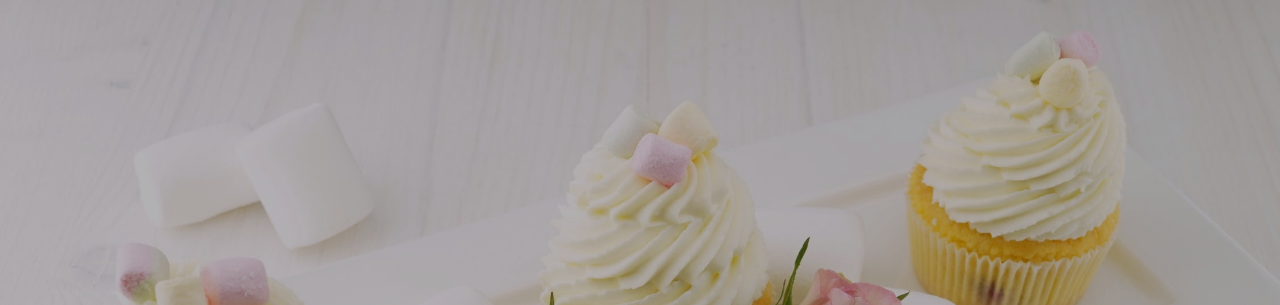
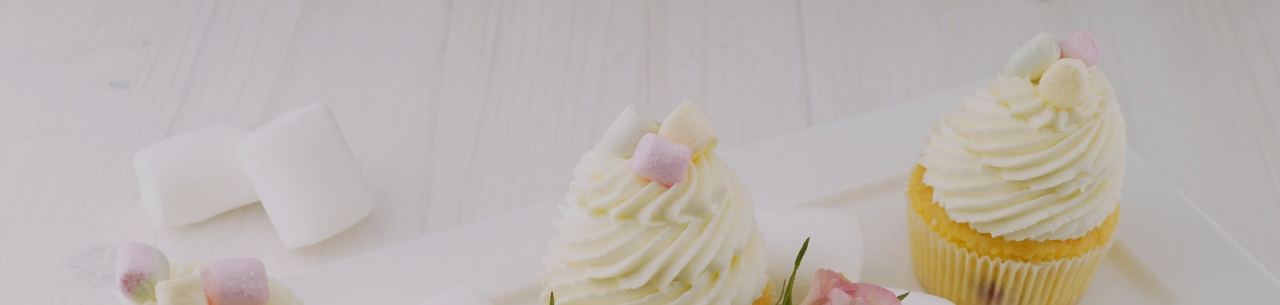
Before and after one commit to iCodeCoolStuff/cupcake-palace-v2, a website: page index.html in a window 1280 px wide. Shown: the part 62-367 px from the top of the page. Drawn offline with nearby package versions, Linux system fonts and the light colour scheme.

Commit message:
make hero a little lighter

```diff
--- a/scss/main.scss
+++ b/scss/main.scss
@@ -1,6 +1,6 @@
 /* Variables */
 
-$hero-darkness: 0.3;
+$hero-darkness: 0.2;
 
 
 .logo {
```
Also changed, not shown: css/main.css.
